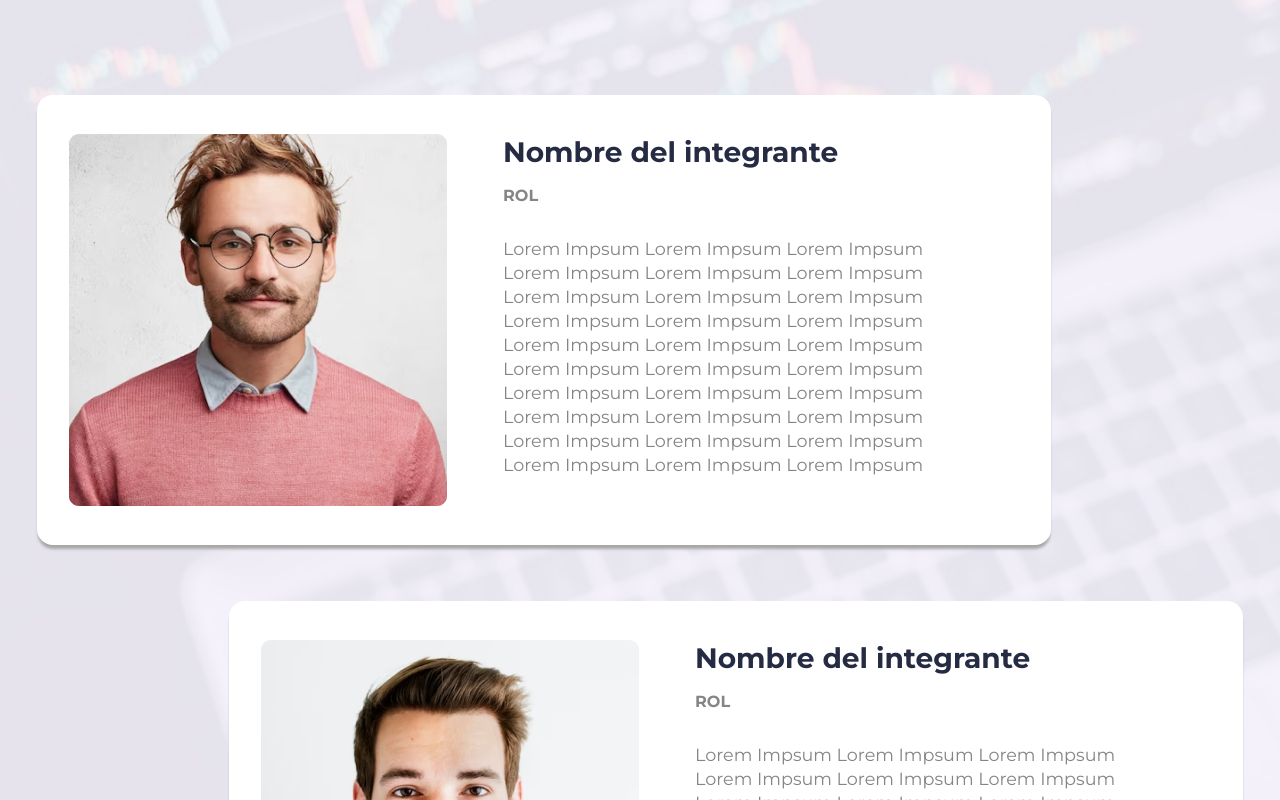
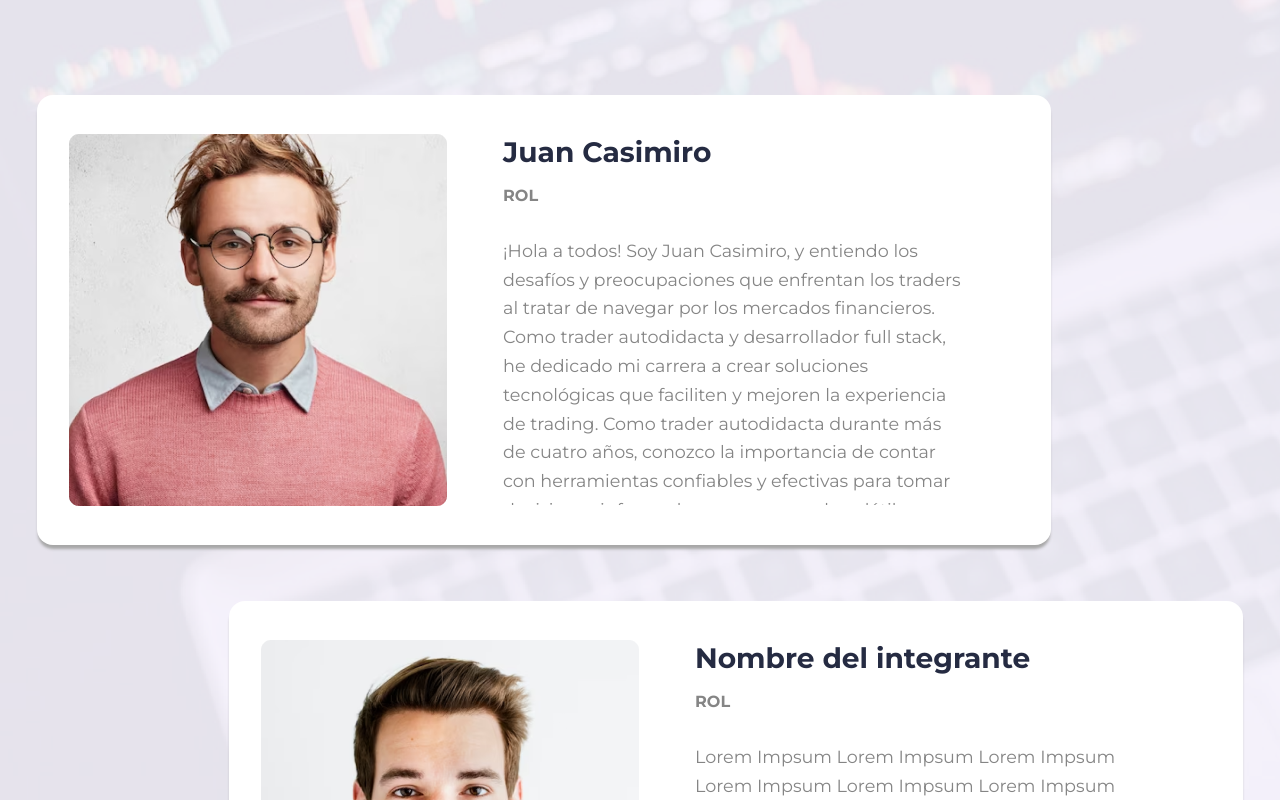
Before and after one commit to PabloC-Chiavarino/reactJs-backlab-strategies, a React (Vite) app: page /about in a window 1280 px wide. Shown: the part 1480-2280 px from the top of the page. Built offline with nearby package versions, Linux system fonts and the light colour scheme.

Commit message:
Info(About us): add partial content on personal cards

```diff
--- a/src/pages/About/index.jsx
+++ b/src/pages/About/index.jsx
@@ -4,7 +4,7 @@ import './styles.css'
 const About = () => {
     return (
         <>
-            <section style={{paddingTop: '4%'}}>
+            <section style={{ paddingTop: '4%' }}>
                 <div className='title-container'>
                     <h2 className='title'>Acerca de nosotros</h2>
                 </div>
@@ -42,19 +42,16 @@ const About = () => {
                     <div className='team' style={{ right: '6rem' }}>
                         <img src={team1} alt="" />
                         <div className='team-data'>
-                            <h3 className='team-name'>Nombre del integrante</h3>
+                            <h3 className='team-name'>Juan Casimiro</h3>
                             <h6>ROL</h6>
                             <p className='team-detail' >
-                                Lorem Impsum Lorem Impsum Lorem Impsum
-                                Lorem Impsum Lorem Impsum Lorem Impsum
-                                Lorem Impsum Lorem Impsum Lorem Impsum
-                                Lorem Impsum Lorem Impsum Lorem Impsum
-                                Lorem Impsum Lorem Impsum Lorem Impsum
-                                Lorem Impsum Lorem Impsum Lorem Impsum
-                                Lorem Impsum Lorem Impsum Lorem Impsum
-                                Lorem Impsum Lorem Impsum Lorem Impsum
-                                Lorem Impsum Lorem Impsum Lorem Impsum
-                                Lorem Impsum Lorem Impsum Lorem Impsum
+                                ¡Hola a todos! Soy Juan Casimiro, y entiendo los desafíos y preocupaciones que enfrentan los traders al tratar de navegar por los mercados financieros. Como trader autodidacta y desarrollador full stack, he dedicado mi carrera a crear soluciones tecnológicas que faciliten y mejoren la experiencia de trading. Como trader autodidacta durante más de cuatro años, conozco la importancia de contar con herramientas confiables y efectivas para tomar decisiones informadas en un mercado volátil.
+                                <br/>
+                                <br/>
+                                Entiendo los miedos y las incertidumbres que pueden surgir al enfrentarse al mundo del trading, y estoy aquí para ofrecerte las herramientas y el apoyo que necesitas para tener éxito. Con un enfoque en la profesionalidad, la calidad y la transparencia, mi objetivo es proporcionarte soluciones personalizadas que se adapten a tus necesidades. Ya sea que estés buscando optimizar tus estrategias de trading o simplificar tus procesos de análisis, estoy aquí para ayudarte a alcanzar tus objetivos financieros.
+                                <br/>
+                                <br/>
+                                ¡No estás solo en este viaje! Estoy aquí para ofrecerte apoyo y orientación en cada paso del camino.
                             </p>
                         </div>
                     </div>
--- a/src/pages/About/styles.css
+++ b/src/pages/About/styles.css
@@ -120,8 +120,13 @@ section {
 
 .team-detail {
     margin-top: 1rem;
-    line-height: 1.5rem;
+    line-height: 1.8rem;
     font-size: 1.1rem;
+    overflow-y: scroll;
+    padding-right: 1rem;
+    scrollbar-color: #252B42 #fff;
+    scrollbar-width: thin;
+    width: 30rem;
 }
 
 .team-name {
```
